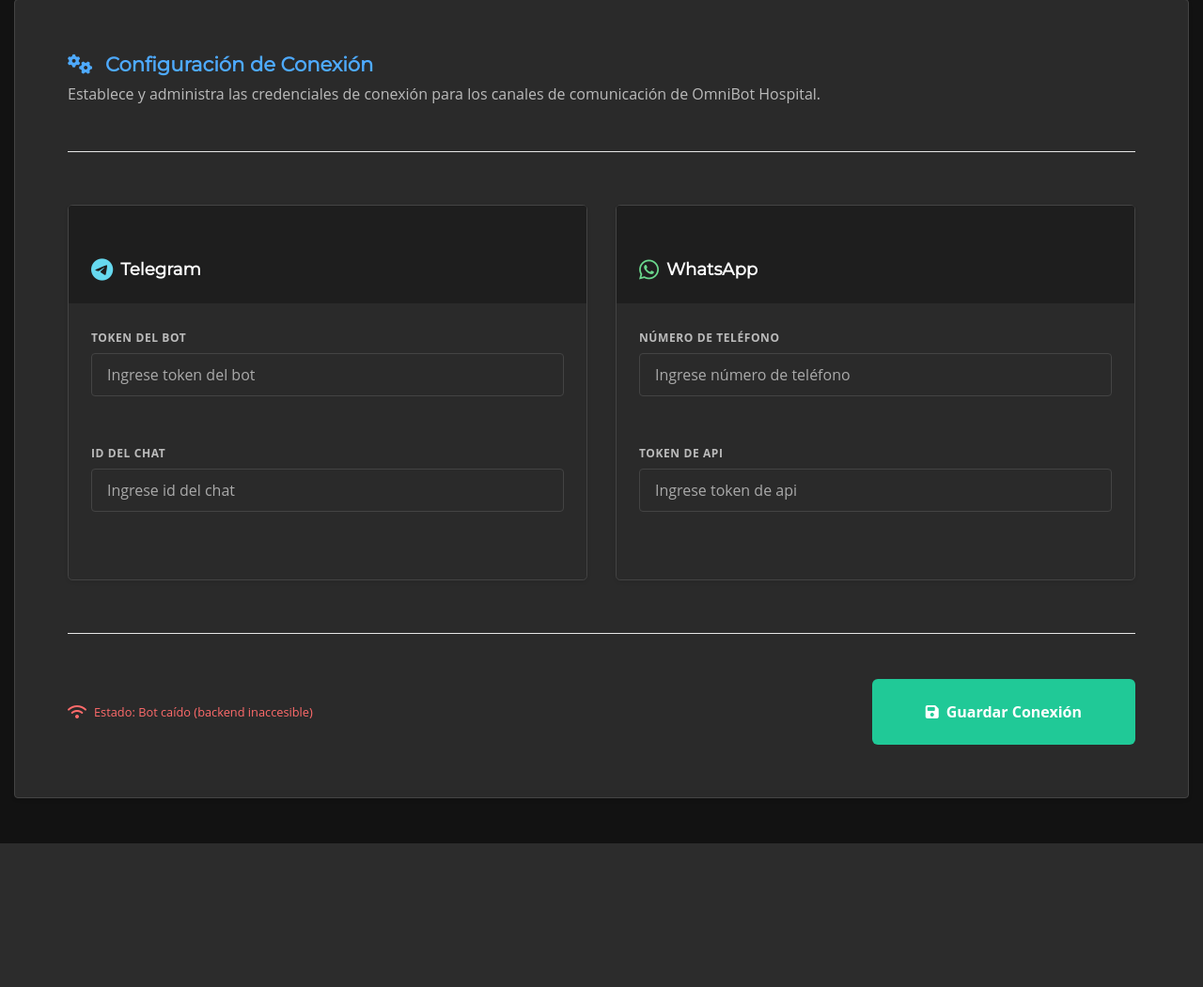
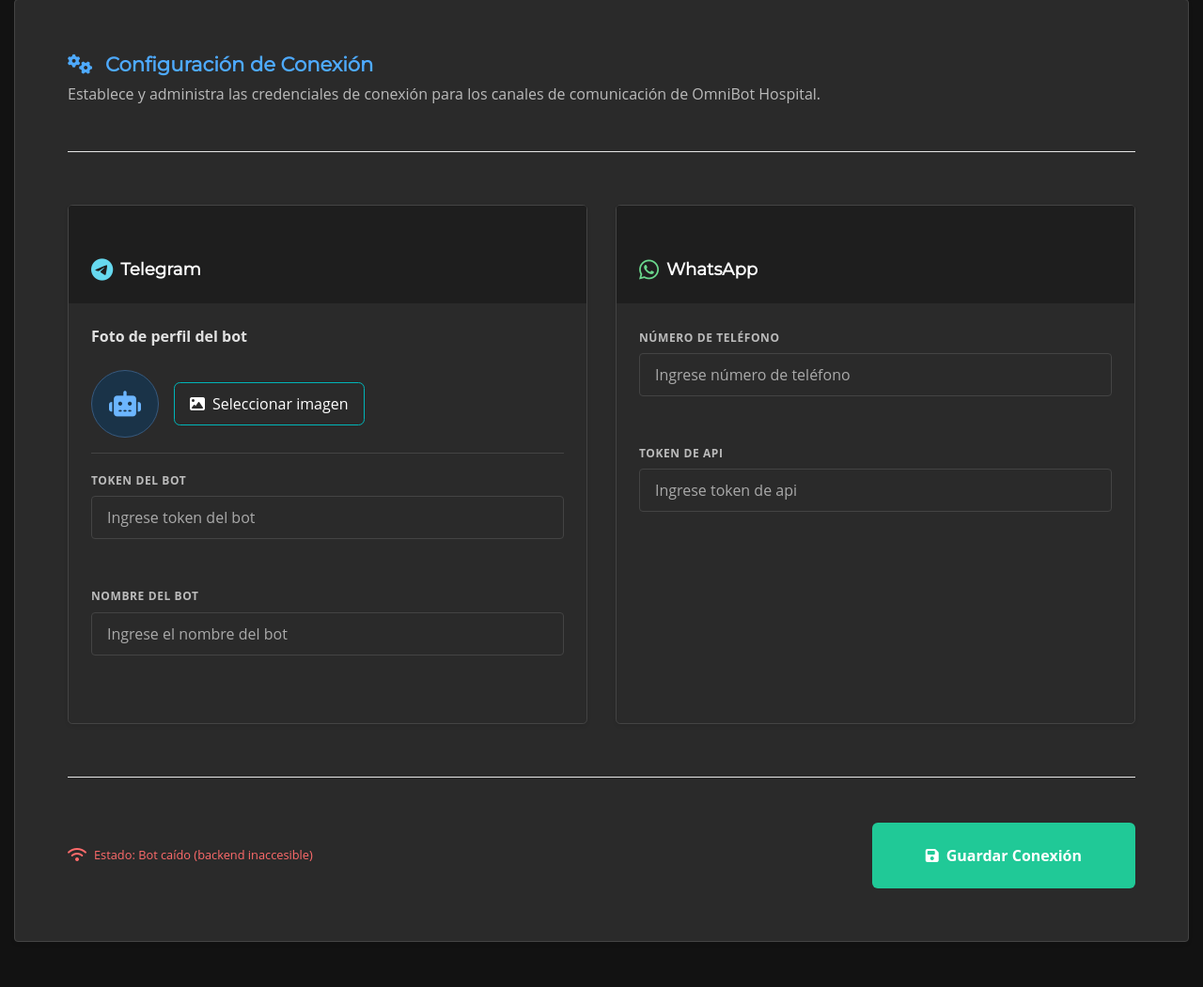
Before and after one commit to Nicole-TC/Proyecto_Hospital-Portfolio, a PHP site: template admin/vistas/chatbot/configuracion.php in a window 1280 px wide. Shown: the part 49-1100 px from the top of the page at 94% size. Before the commit the page ends 947 px from the top, so only its background shows below. Run offline with PHP 8.4, Linux system fonts and the light colour scheme; the template is opened without the code that fills it: most values are stand-ins (such as "Sample title", 1, 10 or a date in 2020); some libraries are stand-ins or nearby versions.

Commit message:
FRON-57:Se añade foto de perfil del bot de telegram en configuracion del bot

```diff
--- a/admin/app/cir-api/endpoints/bot-panel-e.php
+++ b/admin/app/cir-api/endpoints/bot-panel-e.php
@@ -97,6 +97,82 @@ function botPanel_consultar(array $canal, string $ruta): array
         'json'   => $json,
         'error'  => (string) ($json['message'] ?? ''),
     ];
+}
+
+/** Reenvía la foto de perfil al bot de Telegram. */
+function botPanel_enviar_foto(array $canal, array $archivo): void
+{
+    if ($canal['url'] === '' || $canal['secret'] === '') {
+        botPanel_responder(503, [
+            'status'  => 'error',
+            'message' => 'Canal de Telegram no configurado.',
+        ]);
+    }
+    $errorArchivo = $archivo['error'] ?? UPLOAD_ERR_NO_FILE;
+    $topeBytes = 10 * 1024 * 1024;
+    if ($errorArchivo === UPLOAD_ERR_INI_SIZE || $errorArchivo === UPLOAD_ERR_FORM_SIZE || (($archivo['size'] ?? 0) > $topeBytes)) {
+        botPanel_responder(400, [
+            'status'  => 'error',
+            'message' => 'La imagen supera los 10 MB.',
+        ]);
+    }
+    if ($errorArchivo !== UPLOAD_ERR_OK || empty($archivo['tmp_name'])) {
+        botPanel_responder(400, [
+            'status'  => 'error',
+            'message' => 'No se recibió la imagen.',
+        ]);
+    }
+
+    $extension = strtolower(pathinfo((string) ($archivo['name'] ?? ''), PATHINFO_EXTENSION));
+    if (!in_array($extension, ['jpg', 'jpeg', 'png', 'mp4'], true)) {
+        botPanel_responder(400, [
+            'status'  => 'error',
+            'message' => 'Formato no soportado: usá JPG, PNG o MP4.',
+        ]);
+    }
+
+    $mime = mime_content_type($archivo['tmp_name']) ?: 'application/octet-stream';
+    $cfile = new CURLFile($archivo['tmp_name'], $mime, $archivo['name'] ?: 'foto');
+
+    $ch = curl_init($canal['url'] . '/api/panel/configuracion/imagen');
+    curl_setopt_array($ch, [
+        CURLOPT_POST           => true,
+        CURLOPT_RETURNTRANSFER => true,
+        CURLOPT_TIMEOUT        => 30,
+        CURLOPT_CONNECTTIMEOUT => 5,
+        CURLOPT_POSTFIELDS     => ['foto' => $cfile],
+        CURLOPT_HTTPHEADER     => [
+            'X-API-Key: ' . $canal['secret'],
+            'Accept: application/json',
+        ],
+    ]);
+
+    $respuesta  = curl_exec($ch);
+    $codigoHttp = (int) curl_getinfo($ch, CURLINFO_RESPONSE_CODE);
+    $error      = curl_error($ch);
+    curl_close($ch);
+
+    if ($respuesta === false) {
+        botPanel_responder(502, [
+            'status'  => 'error',
+            'message' => 'No se pudo contactar al backend del bot: ' . $error,
+        ]);
+    }
+
+    $json = json_decode($respuesta, true);
+    if (!is_array($json)) {
+        botPanel_responder(502, [
+            'status'  => 'error',
+            'message' => 'El bot no devolvió una respuesta válida.',
+        ]);
+    }
+
+    if (isset($json['detail']) && !isset($json['message'])) {
+        $json['message'] = is_string($json['detail']) ? $json['detail'] : 'No se pudo cambiar la foto.';
+        $json['status'] = $json['status'] ?? 'error';
+    }
+
+    botPanel_responder($codigoHttp ?: 200, $json);
 }
 
 /** Reenvía tal cual la respuesta de un solo canal (acciones que no se unen). */
@@ -244,6 +320,10 @@ switch ($action) {
         botPanel_llamar('/api/panel/comandos');
         break;
 
+    case 'config_imagen':
+        botPanel_enviar_foto($canales['telegram'], $_FILES['foto'] ?? []);
+        break;
+
     default:
         botPanel_responder(400, ['status' => 'error', 'message' => 'Acción no válida.']);
 }
--- a/admin/vistas/chatbot/configuracion.php
+++ b/admin/vistas/chatbot/configuracion.php
@@ -6,20 +6,32 @@
  * Renderiza la estructura visual de una Tarjeta de Credencial reutilizable
  * Subtarea 3: Estructura visual base, con soporte para inputs adaptables y estilos coherentes
  */
-function renderTarjetaCredencial($canal, $icono, $label1, $name1, $val1, $label2, $name2, $val2, $type2 = "text") {
+function renderTarjetaCredencial($canal, $icono, $label1, $name1, $val1, $label2, $name2, $val2, $type2 = "text", $conFoto = false, $placeholder2 = "") {
+    $textoPlaceholder2 = $placeholder2 !== "" ? $placeholder2 : ("Ingrese " . strtolower($label2));
     ?>
     <div class="col-12 col-lg-6">
         <div class="card shadow-sm h-100 border rounded-3 bg-white">
-            <!-- Cabecera de la Tarjeta -->
             <div class="card-header bg-transparent border-0 pt-4 pb-2">
                 <h5 class="fw-bold d-flex align-items-center mb-0">
                     <i class="<?php echo $icono; ?> me-2 fs-4"></i>
                     <?php echo $canal; ?>
                 </h5>
             </div>
-            <!-- Cuerpo con Inputs -->
             <div class="card-body pt-2">
-                <!-- Primer Campo -->
+                <?php if ($conFoto) { ?>
+                <div class="cfg-foto">
+                    <p class="cfg-foto-titulo mb-2">Foto de perfil del bot</p>
+                    <div class="d-flex align-items-center gap-3">
+                        <div class="cfg-foto-preview" id="telegram-foto-preview" aria-hidden="true">
+                            <i class="fa-solid fa-robot"></i>
+                        </div>
+                        <label class="btn btn-outline-primary cfg-foto-btn mb-0" for="telegram_foto_perfil">
+                            <i class="fa-solid fa-image me-2"></i>Seleccionar imagen
+                        </label>
+                        <input type="file" class="d-none" id="telegram_foto_perfil" name="telegram_foto_perfil" accept="image/jpeg,image/png,.jpg,.jpeg,.png,.mp4">
+                    </div>
+                </div>
+                <?php } ?>
                 <div class="mb-3">
                     <label for="<?php echo $name1; ?>" class="form-label fw-bold text-uppercase text-muted" style="font-size: 0.75rem; letter-spacing: 0.05em;">
                         <?php echo $label1; ?>
@@ -31,7 +43,7 @@ function renderTarjetaCredencial($canal, $icono, $label1, $name1, $val1, $label2
                     <label for="<?php echo $name2; ?>" class="form-label fw-bold text-uppercase text-muted" style="font-size: 0.75rem; letter-spacing: 0.05em;">
                         <?php echo $label2; ?>
                     </label>
-                    <input type="<?php echo $type2; ?>" class="form-control" id="<?php echo $name2; ?>" name="<?php echo $name2; ?>" value="<?php echo htmlspecialchars($val2); ?>" placeholder="Ingrese <?php echo strtolower($label2); ?>">
+                    <input type="<?php echo $type2; ?>" class="form-control" id="<?php echo $name2; ?>" name="<?php echo $name2; ?>" value="<?php echo htmlspecialchars($val2); ?>" placeholder="<?php echo htmlspecialchars($textoPlaceholder2); ?>">
                 </div>
             </div>
         </div>
@@ -70,9 +82,12 @@ function renderTarjetaCredencial($canal, $icono, $label1, $name1, $val1, $label2
                                 "Token del Bot",
                                 "telegram_token",
                                 $telegram_token,
-                                "ID del Chat",
+                                "Nombre del bot",
                                 "telegram_chat_id",
-                                $telegram_chat_id
+                                $telegram_chat_id,
+                                "text",
+                                true,
+                                "Ingrese el nombre del bot"
                             );
 
                             // Tarjeta WhatsApp
@@ -122,7 +137,9 @@ document.addEventListener("DOMContentLoaded", function() {
             const formData = new FormData(form);
             const data = {};
             formData.forEach((value, key) => {
-                data[key] = value.trim();
+                if (typeof value === "string") {
+                    data[key] = value.trim();
+                }
             });
 
             // Validación de campos vacíos en el Frontend
@@ -226,5 +243,112 @@ document.addEventListener("DOMContentLoaded", function() {
     }
 
     cargarEstadoBot();
+
+    const inputFoto = document.getElementById("telegram_foto_perfil");
+    const previewFoto = document.getElementById("telegram-foto-preview");
+    if (inputFoto && previewFoto) {
+        inputFoto.addEventListener("change", async function() {
+            const archivo = this.files && this.files[0];
+            if (!archivo) return;
+
+            const extension = (archivo.name.split(".").pop() || "").toLowerCase();
+            if (!["jpg", "jpeg", "png", "mp4"].includes(extension)) {
+                this.value = "";
+                Swal.fire({
+                    icon: "error",
+                    title: "Formato no soportado",
+                    text: "Usá JPG, PNG o MP4.",
+                    confirmButtonColor: "#20c997"
+                });
+                return;
+            }
+            if (archivo.size > 10 * 1024 * 1024) {
+                this.value = "";
+                Swal.fire({
+                    icon: "error",
+                    title: "Archivo demasiado grande",
+                    text: "La imagen supera los 10 MB.",
+                    confirmButtonColor: "#20c997"
+                });
+                return;
+            }
+
+            const lector = new FileReader();
+            lector.onload = function(ev) {
+                const etiqueta = extension === "mp4" ? "video" : "img";
+                previewFoto.innerHTML = '<' + etiqueta + ' src="' + ev.target.result + '" alt="Foto de perfil del bot"' + (extension === "mp4" ? ' muted' : '') + '></' + etiqueta + '>';
+            };
+            lector.readAsDataURL(archivo);
+
+            const datos = new FormData();
+            datos.append("foto", archivo);
+            try {
+                const res = await fetch("app/cir-api/endpoints/bot-panel-e.php?action=config_imagen", {
+                    method: "POST",
+                    body: datos
+                });
+                const json = await res.json();
+                const detalle = json.message || json.detail || json.mensaje;
+                if (!res.ok || json.status === "error") {
+                    Swal.fire({
+                        icon: "error",
+                        title: "No se pudo cambiar la foto",
+                        text: typeof detalle === "string" ? detalle : "El bot no aceptó la imagen.",
+                        confirmButtonColor: "#20c997"
+                    });
+                    return;
+                }
+                Swal.fire({
+                    icon: "success",
+                    title: "Foto actualizada",
+                    text: typeof detalle === "string" ? detalle : "Foto de perfil actualizada.",
+                    confirmButtonColor: "#20c997"
+                });
+            } catch (error) {
+                Swal.fire({
+                    icon: "error",
+                    title: "No se pudo cambiar la foto",
+                    text: "No hubo respuesta del servidor.",
+                    confirmButtonColor: "#20c997"
+                });
+            }
+        });
+    }
 });
 </script>
+
+<style>
+.cfg-foto {
+    padding-bottom: 1rem;
+    margin-bottom: 1rem;
+    border-bottom: 1px solid rgba(0, 0, 0, 0.12);
+}
+.cfg-foto-titulo { font-weight: 700; }
+.cfg-foto-preview {
+    width: 72px;
+    height: 72px;
+    border-radius: 50%;
+    overflow: hidden;
+    display: flex;
+    align-items: center;
+    justify-content: center;
+    flex-shrink: 0;
+    background: #e7f3ff;
+    color: #0d6efd;
+    font-size: 1.7rem;
+    border: 1px solid rgba(13, 110, 253, 0.2);
+}
+.cfg-foto-preview img,
+.cfg-foto-preview video {
+    width: 100%;
+    height: 100%;
+    object-fit: cover;
+}
+.cfg-foto-btn { border-radius: 0.4rem; }
+body.modo-oscuro .cfg-foto { border-bottom-color: #444; }
+body.modo-oscuro .cfg-foto-preview {
+    background: #1a3348;
+    color: #6cb6ff;
+    border-color: #375a7f;
+}
+</style>
```
